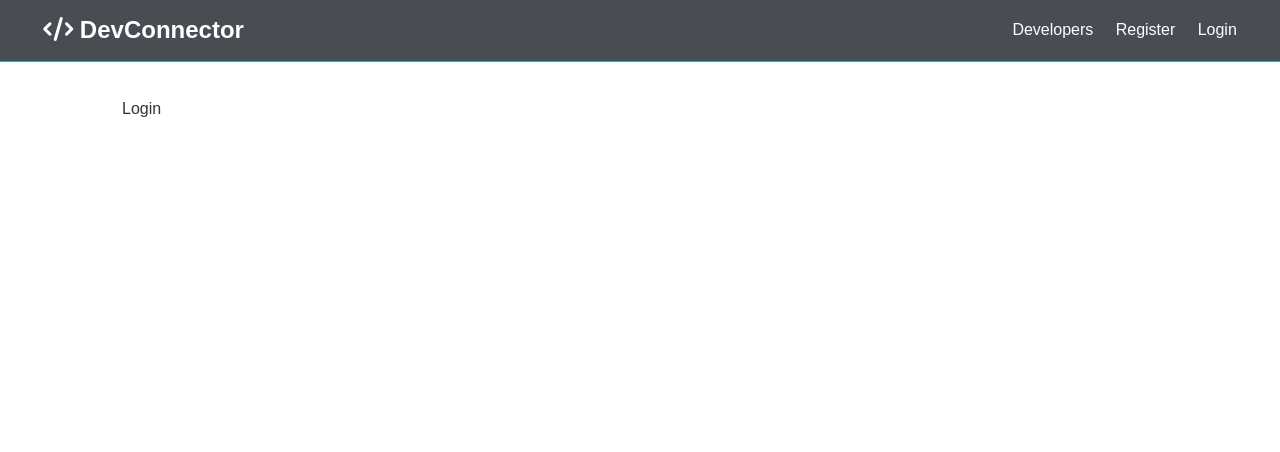
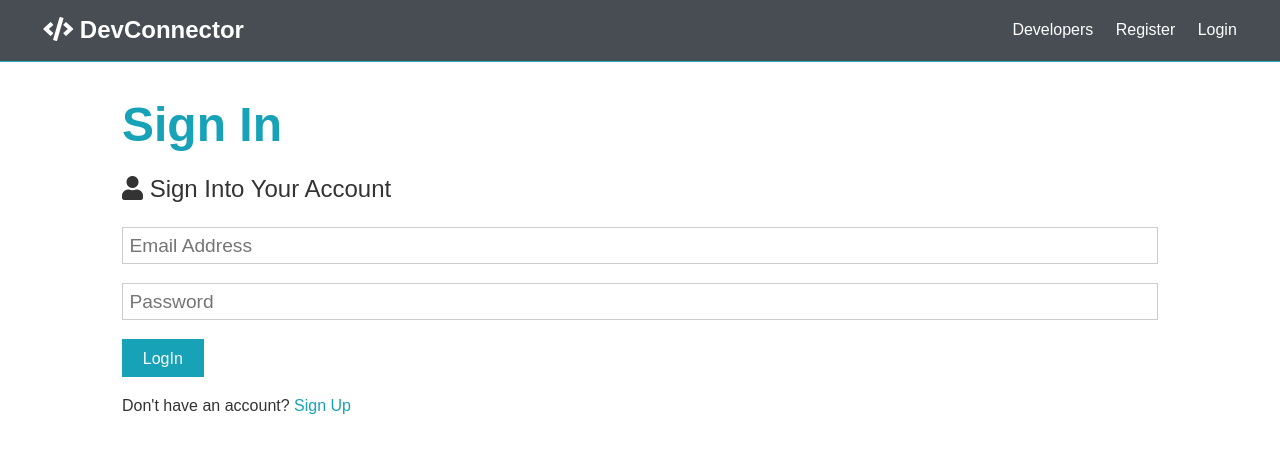
Before and after one commit to fjcasti1/devConnector, a React (Create React App) app in the folder client/: page /login in a window 1280 px wide. Shown: the top 452 px of the page. Built offline with nearby package versions, Linux system fonts and the light colour scheme.

Commit message:
Login Form

```diff
--- a/client/package.json
+++ b/client/package.json
@@ -39,5 +39,5 @@
       "last 1 safari version"
     ]
   },
-  "proxy": "http://localhost:500"
+  "proxy": "http://localhost:5000"
 }
--- a/client/public/index.html
+++ b/client/public/index.html
@@ -5,10 +5,15 @@
     <link rel="icon" href="%PUBLIC_URL%/favicon.ico" />
     <meta name="viewport" content="width=device-width, initial-scale=1" />
     <meta name="theme-color" content="#000000" />
-    <script src="https://use.fontawesome.com/50b5fc2dbf.js"></script>
     <meta name="description" content="Web site created using create-react-app" />
     <link rel="apple-touch-icon" href="%PUBLIC_URL%/logo192.png" />
     <link rel="manifest" href="%PUBLIC_URL%/manifest.json" />
+    <link
+      rel="stylesheet"
+      href="https://cdnjs.cloudflare.com/ajax/libs/font-awesome/5.14.0/css/all.min.css"
+      integrity="sha512-1PKOgIY59xJ8Co8+NE6FZ+LOAZKjy+KY8iq0G4B3CyeY6wYHN3yt9PW0XpSriVlkMXe40PTKnXrLnZ9+fkDaog=="
+      crossorigin="anonymous"
+    />
     <title>Welcome to DevConnector</title>
   </head>
   <body>
--- a/client/src/components/auth/Login.js
+++ b/client/src/components/auth/Login.js
@@ -1,7 +1,57 @@
-import React from 'react';
+import React, { Fragment, useState } from 'react';
+import { Link } from 'react-router-dom';
 
 const Login = () => {
-  return <div>Login</div>;
+  const [formData, setFormData] = useState({
+    email: '',
+    password: '',
+  });
+
+  const { email, password } = formData;
+
+  const onChange = (e) =>
+    setFormData({ ...formData, [e.target.name]: e.target.value });
+
+  const onSubmit = async (e) => {
+    e.preventDefault();
+    console.log('Logged In!');
+  };
+
+  return (
+    <Fragment>
+      <h1 className='large text-primary'>Sign In</h1>
+      <p className='lead'>
+        <i className='fas fa-user'></i> Sign Into Your Account
+      </p>
+      <form className='form' onSubmit={(e) => onSubmit(e)}>
+        <div className='form-group'>
+          <input
+            type='email'
+            placeholder='Email Address'
+            name='email'
+            value={email}
+            onChange={(e) => onChange(e)}
+            required
+          />
+        </div>
+        <div className='form-group'>
+          <input
+            type='password'
+            placeholder='Password'
+            name='password'
+            minLength='6'
+            value={password}
+            onChange={(e) => onChange(e)}
+            required
+          />
+        </div>
+        <input type='submit' className='btn btn-primary' value='LogIn' />
+      </form>
+      <p className='my-1'>
+        Don't have an account? <Link to='/register'>Sign Up</Link>
+      </p>
+    </Fragment>
+  );
 };
 
 export default Login;
--- a/client/src/components/auth/Register.js
+++ b/client/src/components/auth/Register.js
@@ -1,4 +1,5 @@
 import React, { Fragment, useState } from 'react';
+import { Link } from 'react-router-dom';
 
 const Register = () => {
   const [formData, setFormData] = useState({
@@ -12,12 +13,13 @@
 
   const onChange = (e) =>
     setFormData({ ...formData, [e.target.name]: e.target.value });
-  const onSubmit = (e) => {
+
+  const onSubmit = async (e) => {
     e.preventDefault();
     if (password !== password2) {
       console.log('Password must match!!');
     } else {
-      console.log(formData);
+      console.log('Registered!');
     }
   };
 
@@ -77,7 +79,7 @@
         <input type='submit' className='btn btn-primary' value='Register' />
       </form>
       <p className='my-1'>
-        Already have an account? <a href='login.html'>Sign In</a>
+        Already have an account? <Link to='/login'>Sign In</Link>
       </p>
     </Fragment>
   );
```
